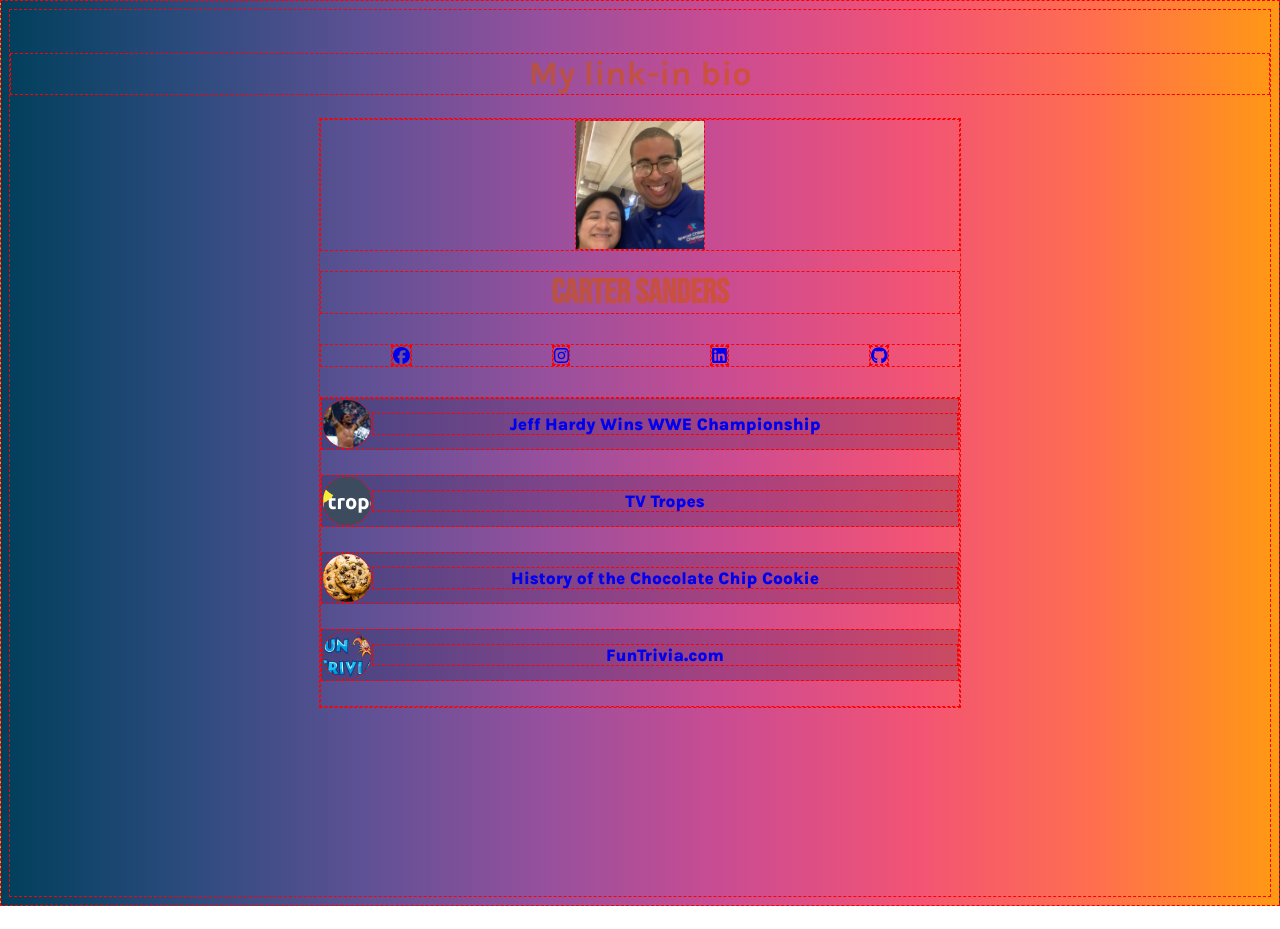
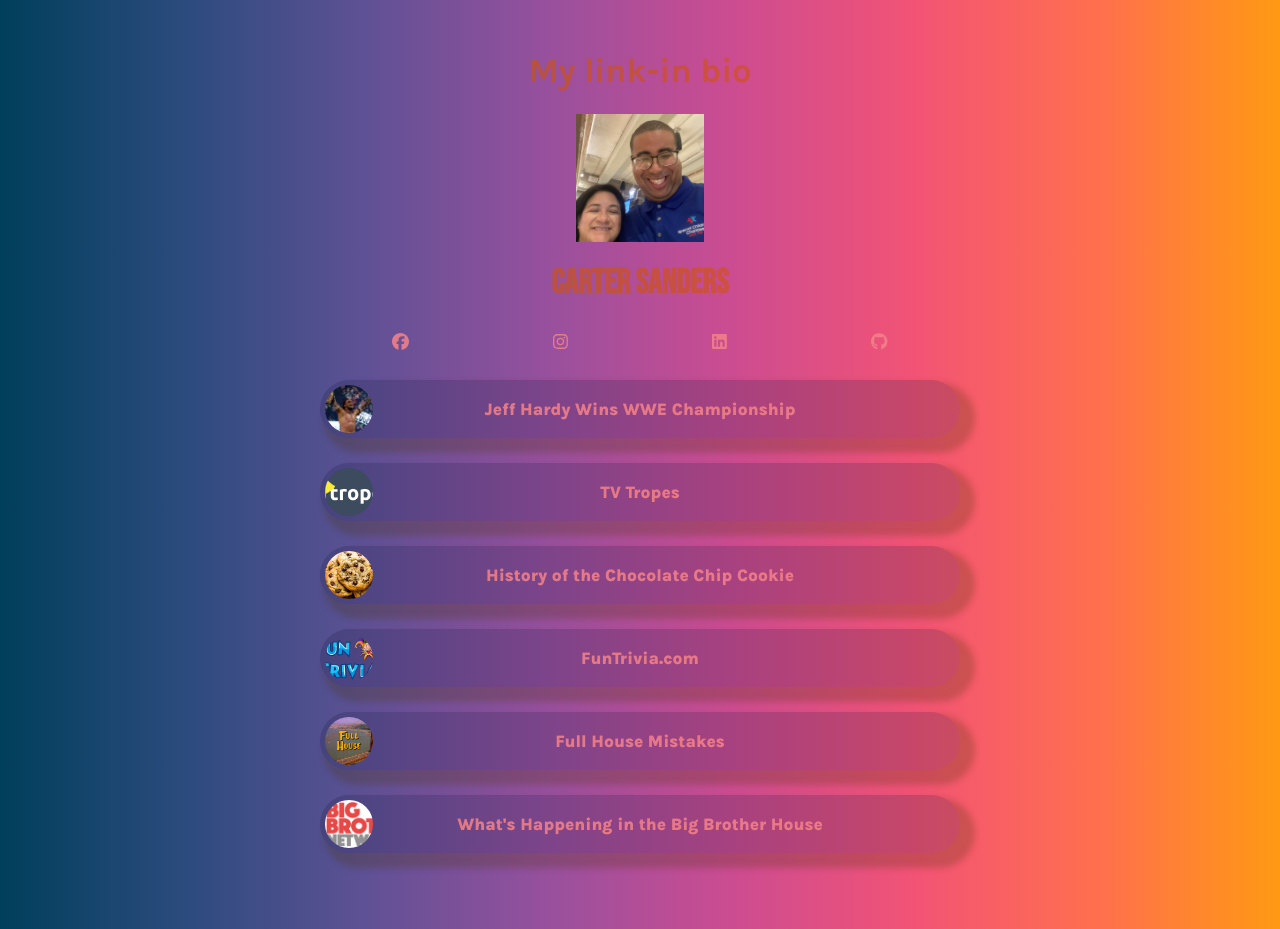
Before and after one commit to csanders891/link-in-bio, a plain HTML site: page index.html in a window 1280 px wide. Before the commit the page ends 904 px from the top, so only its background shows below. Drawn offline with Linux system fonts and the light colour scheme.

Commit message:
Finished

```diff
--- a/index.html
+++ b/index.html
@@ -15,9 +15,10 @@
 
         <style>
 
+            /*
             *{
                 border: 1px red dashed;
-            }
+            }*/
             html{
                 min-height: 100%;
                 }
@@ -66,6 +67,7 @@
 
             a{
                 text-decoration: none;
+                color: rgb(241, 129, 136, 0.88);
             }
 
               .item{
@@ -73,6 +75,10 @@
                 margin-bottom: 25px;
                 display: flex;
                 align-items: center;
+                border-radius: 1000px;
+                padding: 5px;
+                padding-right: 53px;
+                box-shadow: 9px 9px 6px 6px rgb(72, 49, 1, 0.24);
           }
                 .thumbnail{
                 width: 48px;
@@ -128,6 +134,17 @@
                 <img class="thumbnail" src="thumbnails/funtrivia_stacked.webp">
                 <a class="link-text" href="https://www.funtrivia.com/">FunTrivia.com</a>
                 </div>
+
+                <div class="item">
+                <img class="thumbnail" src="thumbnails/Full_House_titlecard_001.webp">
+                <a class="link-text" href="http://www.full-house.org/mistakes/mistakes_general.php">Full House Mistakes</a>
+                </div>
+
+                <div class="item">
+                <img class="thumbnail" src="thumbnails/bbn-hdr-logo-01.webp">
+                <a class="link-text" href="https://bigbrothernetwork.com/">What's Happening in the Big Brother House</a>
+                </div>
+
             </div>
          </div>
     </body>
```
Also changed, not shown: thumbnails/Full_House_titlecard_001.webp (added), thumbnails/bbn-hdr-logo-01.webp (added).
